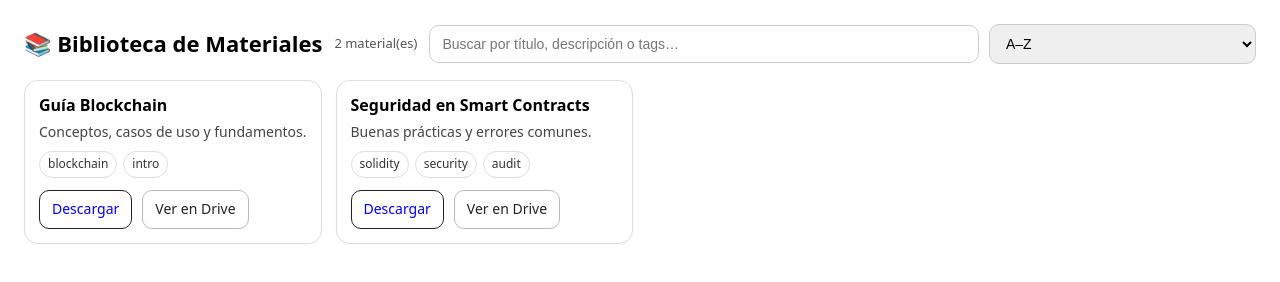
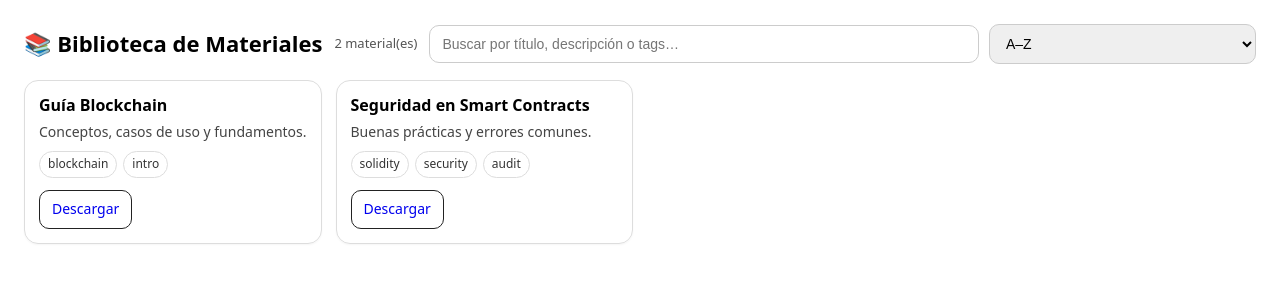
Before and after one commit to quotaservices/Materiales, a plain HTML site: page index.html in a window 1280 px wide. Drawn offline with Linux system fonts and the light colour scheme.

Commit message:
Update index.html

```diff
--- a/index.html
+++ b/index.html
@@ -115,7 +115,6 @@
           <ul class="tags">${tags}</ul>
           <div class="actions">
             <a class="btn" href="${url.toString()}">Descargar</a>
-            <a class="btn secondary" href="${it.driveUrl}" target="_blank" rel="noopener">Ver en Drive</a>
           </div>
         `;
 
```
